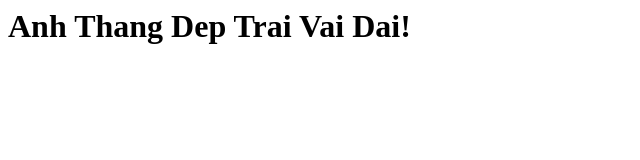
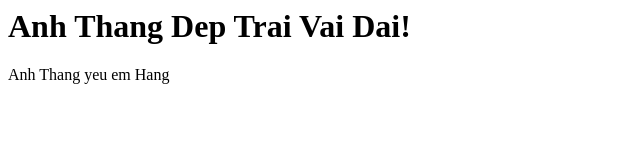
Before and after one commit to thangninjazz/github-demo-thang-dep-trai, a plain HTML site: page index.html in a window 1280 px wide. Shown: the whole page, without its empty margins (0-640 px from the left). Drawn offline with Linux system fonts and the light colour scheme.

Commit message:
Update index.html

```diff
--- a/index.html
+++ b/index.html
@@ -1 +1,3 @@
 <h1>Anh Thang Dep Trai Vai Dai!</h1>
+
+<p>Anh Thang yeu em Hang</p>
```
